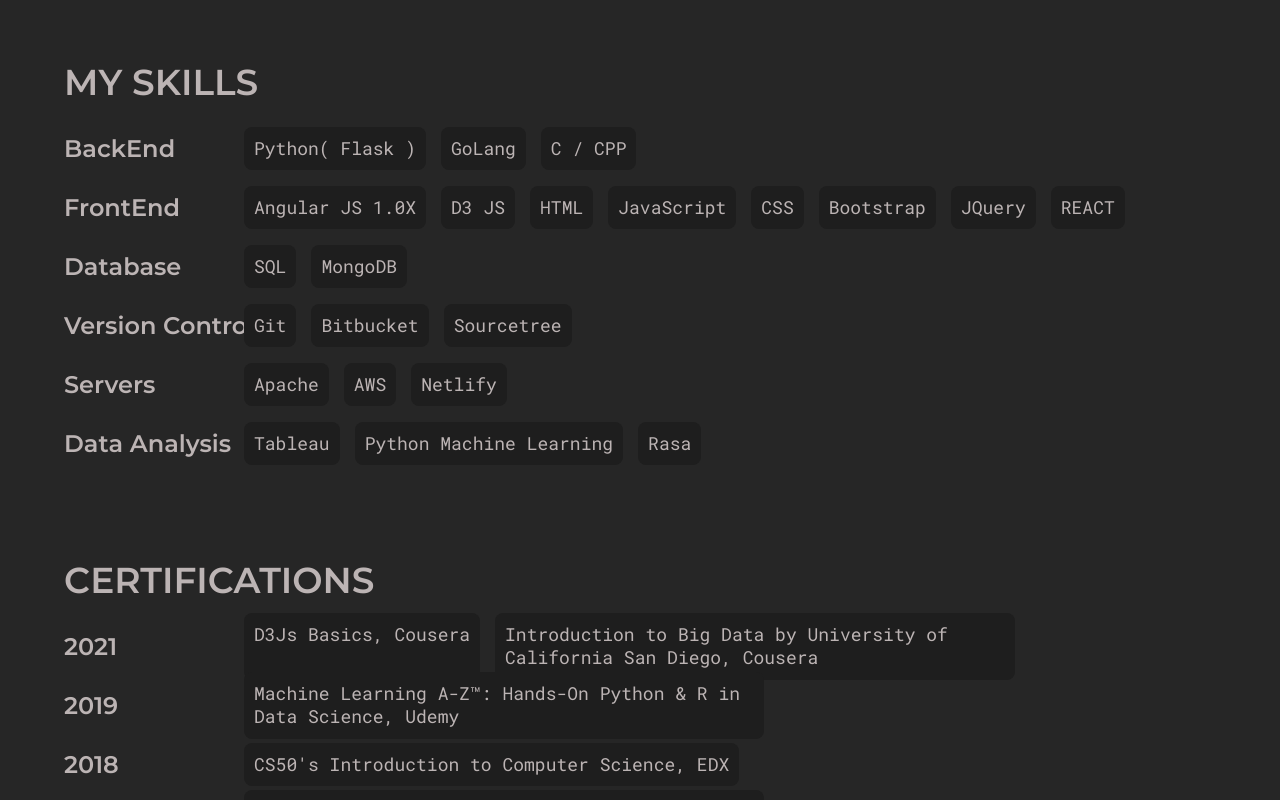
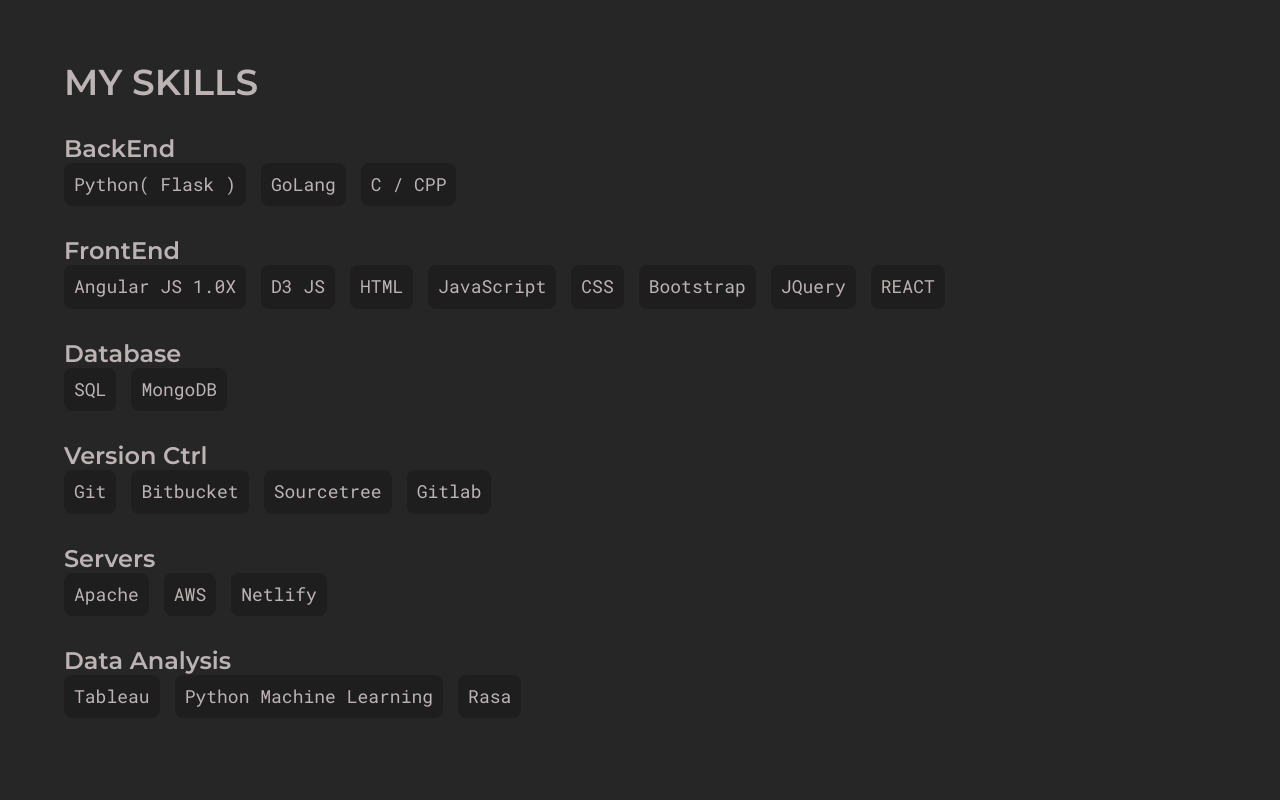
Before and after one commit to sayali-martal/Portfolio, a React (Create React App) app: page /about in a window 1280 px wide. Shown: the part 920-1720 px from the top of the page. Built offline with nearby package versions, Linux system fonts and the light colour scheme.

Commit message:
About info tiles fix

```diff
--- a/src/components/AboutInfoItem.js
+++ b/src/components/AboutInfoItem.js
@@ -4,19 +4,19 @@
 
 const AboutItemStyles = styled.div`
   display: flex;
-  align-items: center;
+  flex-direction: column;
+  align-items: flex-start;
   justify-content: flex-start;
   position: relative;
-  /* gap: 5rem; */
   margin-top: 3rem;
   .title {
     font-size: 2.4rem;
   }
   .items {
     display: flex;
-    gap: 1.5rem;
-    position: absolute;
-    left: 18rem;
+    flex-flow: wrap;
+    gap: 0.5rem 1.5rem;
+    position: initial;
   }
   .item {
     background-color: var(--deep-dark);
@@ -24,11 +24,8 @@
     border-radius: 8px;
   }
   @media only screen and (max-width: 768px) {
-    flex-direction: column;
-    align-items: flex-start;
     gap: 1rem;
     .items {
-      position: initial;
       gap: 1rem;
     }
     .title {
--- a/src/components/ContactSection.js
+++ b/src/components/ContactSection.js
@@ -32,7 +32,6 @@
     max-width: 500px;
     width: 100%;
     border-radius: 12px;
-    /* padding-left: 3rem; */
   }
   @media only screen and (max-width: 768px) {
     .contactSection__wrapper {
--- a/src/pages/About.js
+++ b/src/pages/About.js
@@ -124,8 +124,8 @@
               />
               <AboutInfoItem title="Database" items={['SQL', 'MongoDB']} />
               <AboutInfoItem
-                title="Version Control"
-                items={['Git', 'Bitbucket', 'Sourcetree']}
+                title="Version Ctrl"
+                items={['Git', 'Bitbucket', 'Sourcetree', 'Gitlab']}
               />
               <AboutInfoItem
                 title="Servers"
```
